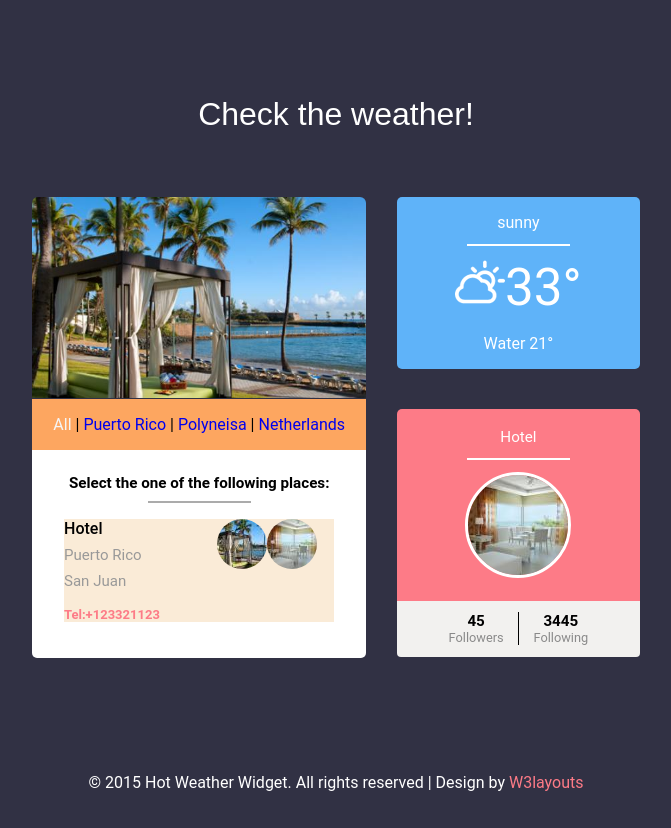
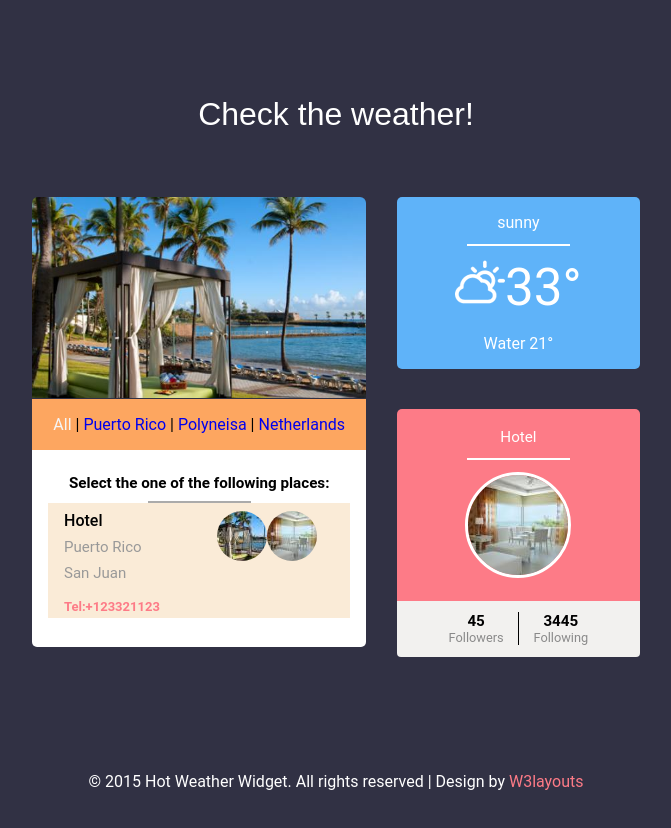
Before and after one commit to Settis/angular-course, an Angular app: page / in a window 1280 px wide. Shown: the whole page, without its empty margins (304-975 px from the left). Built offline with nearby package versions, Linux system fonts and the light colour scheme.

Commit message:
Pretty looks list

```diff
--- a/src/styles.css
+++ b/src/styles.css
@@ -224,13 +224,12 @@ i.text-info{
   font-weight: bold;
 }
 .activity-row{
-  margin-bottom:1em;
+  padding: 0.5em 1em 0.5em 1em;
 }
 .scrollbar{
   height:115px;
   background:#fff;
   overflow-y: scroll;
-  padding: 1em 1em 0em 1em;
 }
 .activity_box{
   background: #fff;
```
